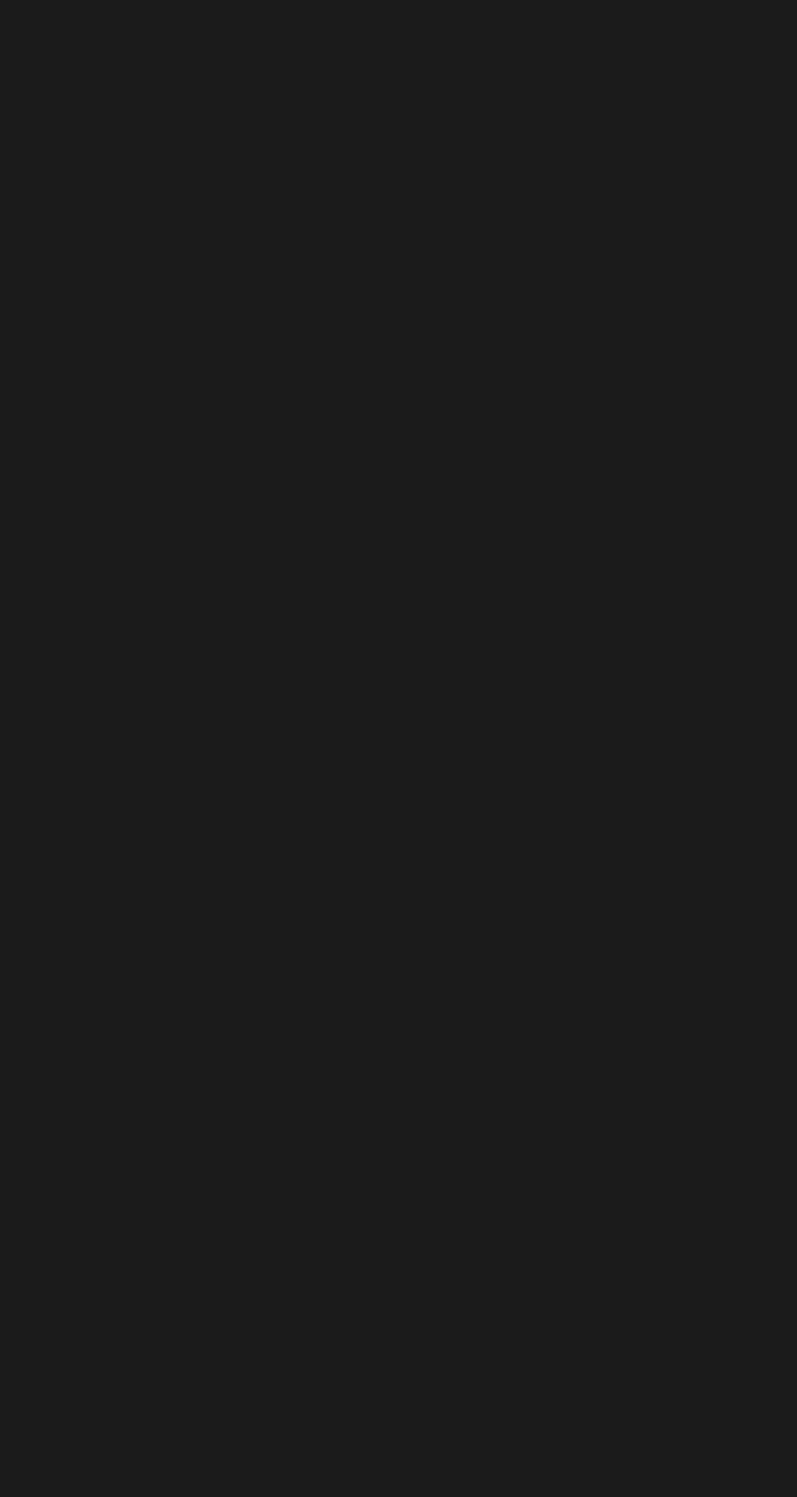
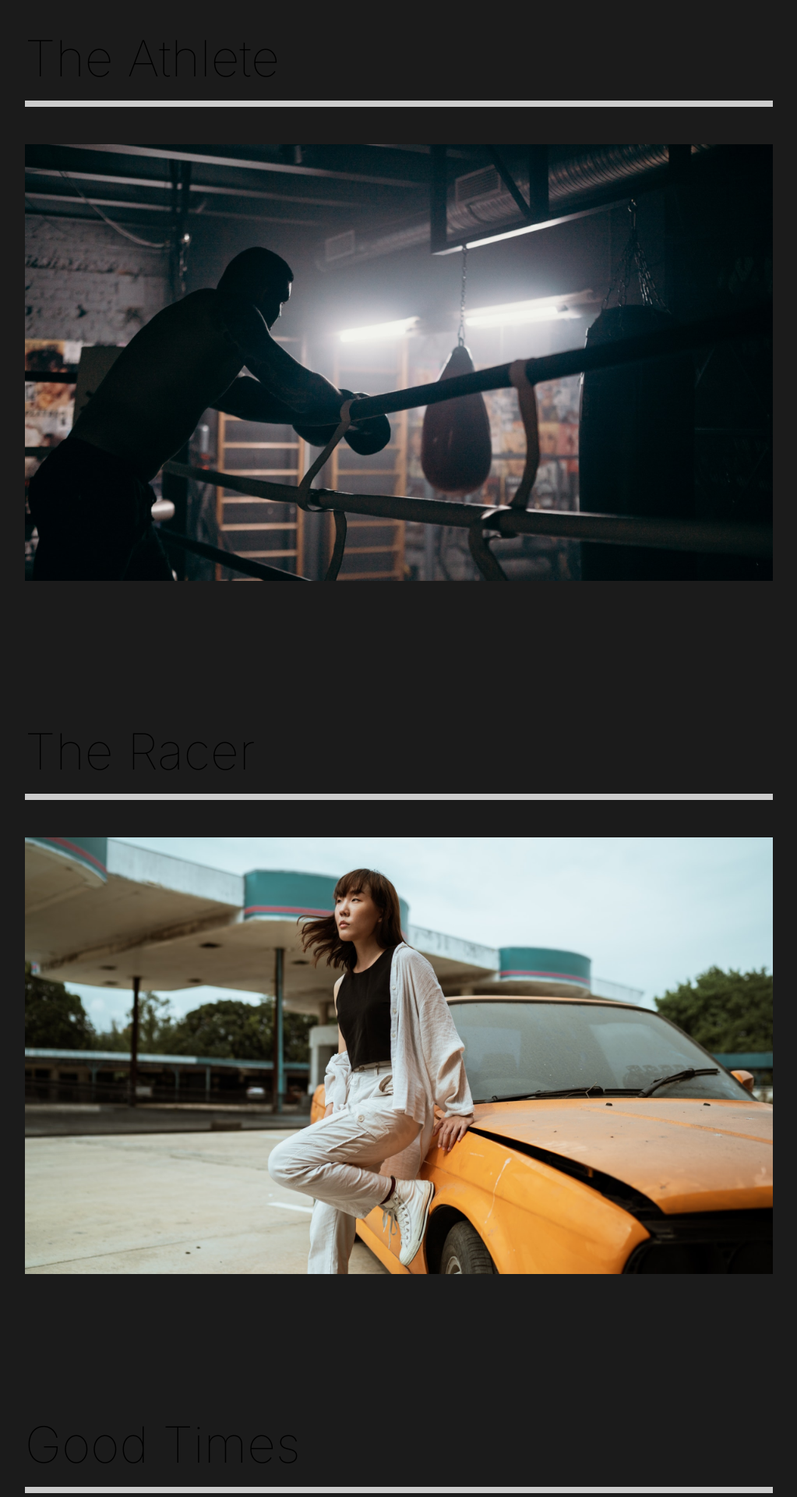
Before and after one commit to Zahidul-Turja/capture-dev-ed, a React (Create React App) app: page /work in a window 1280 px wide. Shown: the part 140-2060 px from the top of the page at 78% size, without its empty margins (128-1151 px from the left). Before the commit the page ends 800 px from the top, so only its background shows below. Built offline with nearby package versions, Linux system fonts and the light colour scheme.

Commit message:
Movie detail page created

```diff
--- a/src/App.js
+++ b/src/App.js
@@ -6,6 +6,7 @@ import GlobalStyle from "./components/GlobalStyle";
 import AboutUs from "./pages/AboutUs";
 import OurWork from "./pages/OurWork";
 import ContactUs from "./pages/ContactUs";
+import MovieDetail from "./pages/MovieDetail";
 
 function App() {
   return (
@@ -15,6 +16,7 @@ function App() {
       <Routes>
         <Route path="/" element={<AboutUs />} />
         <Route path="/work" element={<OurWork />} />
+        <Route path="/work/:id" element={<MovieDetail />} />
         <Route path="/contact" element={<ContactUs />} />
       </Routes>
     </div>
--- a/src/components/Nav.js
+++ b/src/components/Nav.js
@@ -1,22 +1,24 @@
+import { Link } from "react-router-dom";
+
 import styled from "styled-components";
 
 function Nav() {
   return (
     <StyledNav>
       <h1>
-        <a id="logo" href="#">
+        <Link id="logo" to="/">
           Capture
-        </a>
+        </Link>
       </h1>
       <ul>
         <li>
-          <a href="#">1. About Us</a>
+          <Link to="/">1. About Us</Link>
         </li>
         <li>
-          <a href="#">2. Our Work</a>
+          <Link to="/work">2. Our Work</Link>
         </li>
         <li>
-          <a href="#">3. Contact Us</a>
+          <Link to="/contact">3. Contact Us</Link>
         </li>
       </ul>
     </StyledNav>
--- /dev/null
+++ b/src/movieState.js
@@ -0,0 +1,81 @@
+//Import Images
+import athlete from "./img/athlete-small.png";
+import goodtimes from "./img/goodtimes-small.png";
+import theracer from "./img/theracer-small.png";
+import athlete2 from "./img/athlete2.png";
+import goodtimes2 from "./img/good-times2.jpg";
+import theracer2 from "./img/the-racer2.jpg";
+
+export const MovieState = () => {
+  return [
+    {
+      title: "The Athlete",
+      mainImg: athlete,
+      secondaryImg: athlete2,
+      url: "/work/the-athlete",
+      awards: [
+        {
+          title: "Truly A masterpiece",
+          description:
+            "“Lorem Ipsum is simply dummy text of the printing and typesetting industry.”",
+        },
+        {
+          title: "Fresh look on a brutal sport.",
+          description:
+            "“Lorem Ipsum is simply dummy text of the printing and typesetting industry.”",
+        },
+        {
+          title: "It’s okay lmao.",
+          description:
+            "“Lorem Ipsum is simply dummy text of the printing and typesetting industry.”",
+        },
+      ],
+    },
+    {
+      title: "Good Times",
+      mainImg: goodtimes,
+      url: "/work/good-times",
+      secondaryImg: goodtimes2,
+      awards: [
+        {
+          title: "Truly A masterpiece",
+          description:
+            "“Lorem Ipsum is simply dummy text of the printing and typesetting industry.”",
+        },
+        {
+          title: "Fresh look on a brutal sport.",
+          description:
+            "“Lorem Ipsum is simply dummy text of the printing and typesetting industry.”",
+        },
+        {
+          title: "It’s okay lmao.",
+          description:
+            "“Lorem Ipsum is simply dummy text of the printing and typesetting industry.”",
+        },
+      ],
+    },
+    {
+      title: "The Racer",
+      mainImg: theracer,
+      url: "/work/the-racer",
+      secondaryImg: theracer2,
+      awards: [
+        {
+          title: "Truly A masterpiece",
+          description:
+            "“Lorem Ipsum is simply dummy text of the printing and typesetting industry.”",
+        },
+        {
+          title: "Fresh look on a brutal sport.",
+          description:
+            "“Lorem Ipsum is simply dummy text of the printing and typesetting industry.”",
+        },
+        {
+          title: "It’s okay lmao.",
+          description:
+            "“Lorem Ipsum is simply dummy text of the printing and typesetting industry.”",
+        },
+      ],
+    },
+  ];
+};
--- /dev/null
+++ b/src/pages/MovieDetail.js
@@ -0,0 +1,116 @@
+import { useEffect, useState } from "react";
+import { useLocation } from "react-router-dom";
+import styled from "styled-components";
+
+import { MovieState } from "../movieState";
+
+function MovieDetail() {
+  const location = useLocation();
+  const url = location.pathname;
+
+  const [movies, setMovies] = useState(MovieState);
+  const [movie, setMovie] = useState(null);
+
+  useEffect(() => {
+    const currentMovie = movies.filter((stateMovie) => stateMovie.url === url);
+    setMovie(currentMovie[0]);
+  }, [movies, url]);
+
+  return (
+    <>
+      {movie && (
+        <Details>
+          <HeadLine>
+            <h2>{movie.title}</h2>
+            <img src={movie.mainImg} alt="poster" />
+          </HeadLine>
+          <Awards>
+            {movie.awards.map((award) => (
+              <Award
+                title={award.title}
+                description={award.description}
+                key={award.title}
+              />
+            ))}
+          </Awards>
+          <ImageDisplay>
+            <img src={movie.secondaryImg} alt="secondary image" />
+          </ImageDisplay>
+        </Details>
+      )}
+    </>
+  );
+}
+
+const Details = styled.div`
+  color: white;
+`;
+
+const HeadLine = styled.div`
+  min-height: 90dvh;
+  padding-top: 20vh;
+  position: relative;
+
+  h2 {
+    position: absolute;
+    top: 10%;
+    left: 50%;
+    transform: translate(-50%, -10%);
+  }
+
+  img {
+    width: 100%;
+    height: 70dvh;
+    object-fit: cover;
+  }
+`;
+
+const Awards = styled.div`
+  min-height: 80dvh;
+  display: flex;
+  margin: 5rem 10rem;
+  align-items: center;
+  justify-content: space-around;
+`;
+
+const AwardStyle = styled.div`
+  padding: 5rem;
+
+  h3 {
+    font-size: 2rem;
+  }
+
+  .line {
+    width: 100%;
+    background: #23d997;
+    height: 0.5rem;
+    margin: 1rem 0rem;
+  }
+
+  p {
+    padding: 2rem 0rem;
+  }
+`;
+
+const ImageDisplay = styled.div`
+  min-height: 50dvh;
+
+  img {
+    width: 100%;
+    height: 100dvh;
+    object-fit: cover;
+  }
+`;
+
+// Award Component
+const Award = ({ title, description }) => {
+  return (
+    <AwardStyle>
+      <h3>{title}</h3>
+      <div className="line"></div>
+      <p>{description}</p>
+    </AwardStyle>
+  );
+};
+
+export default MovieDetail;
--- a/src/pages/OurWork.js
+++ b/src/pages/OurWork.js
@@ -1,9 +1,62 @@
+import { Link } from "react-router-dom";
+import styled from "styled-components";
+
+import athlete from "../img/athlete-small.png";
+import theracer from "../img/theracer-small.png";
+import goodtimes from "../img/goodtimes-small.png";
+
 function OurWork() {
   return (
-    <div>
-      <h1>Our works page</h1>
-    </div>
+    <Work>
+      <Movie>
+        <h2>The Athlete</h2>
+        <div className="line"></div>
+        <Link to="/work/the-athlete">
+          <img src={athlete} alt="athlete" />
+        </Link>
+      </Movie>
+      <Movie>
+        <h2>The Racer</h2>
+        <div className="line"></div>
+        <Link to="/work/the-racer">
+          <img src={theracer} alt="the-racer" />
+        </Link>
+      </Movie>
+      <Movie>
+        <h2>Good Times</h2>
+        <div className="line"></div>
+        <Link to="/work/good-times">
+          <img src={goodtimes} alt="goodtimes" />
+        </Link>
+      </Movie>
+    </Work>
   );
 }
 
+const Work = styled.div`
+  min-height: 100dvh;
+  overflow: hidden;
+  padding: 5rem 10rem;
+
+  h2 {
+    padding: 1rem 0rem;
+  }
+`;
+
+const Movie = styled.div`
+  padding-bottom: 10rem;
+
+  .line {
+    height: 0.5rem;
+    background: #ccc;
+    margin-bottom: 3rem;
+  }
+
+  img {
+    width: 100%;
+    height: 70dvh;
+    object-fit: cover;
+  }
+`;
+
 export default OurWork;
```
